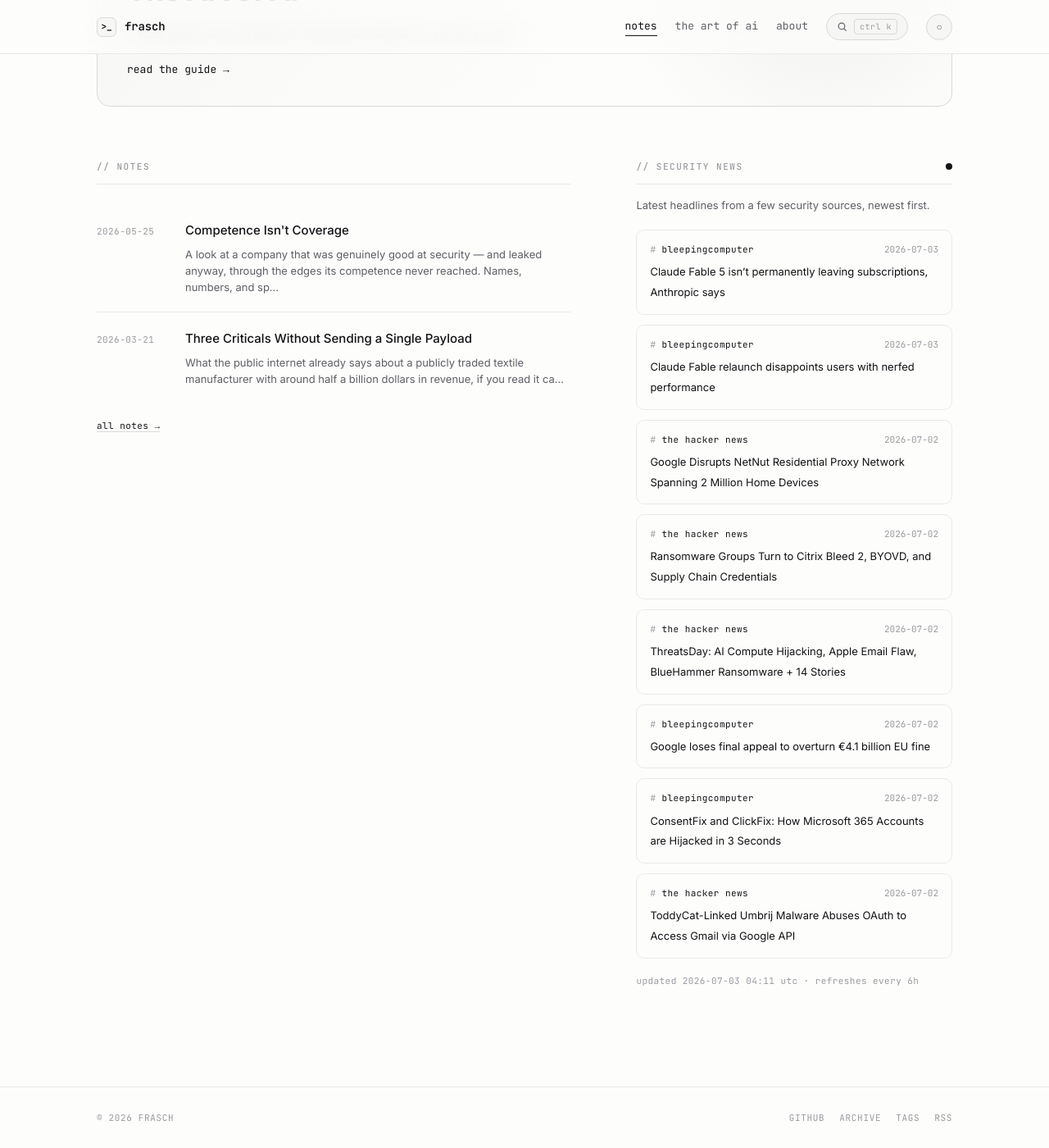
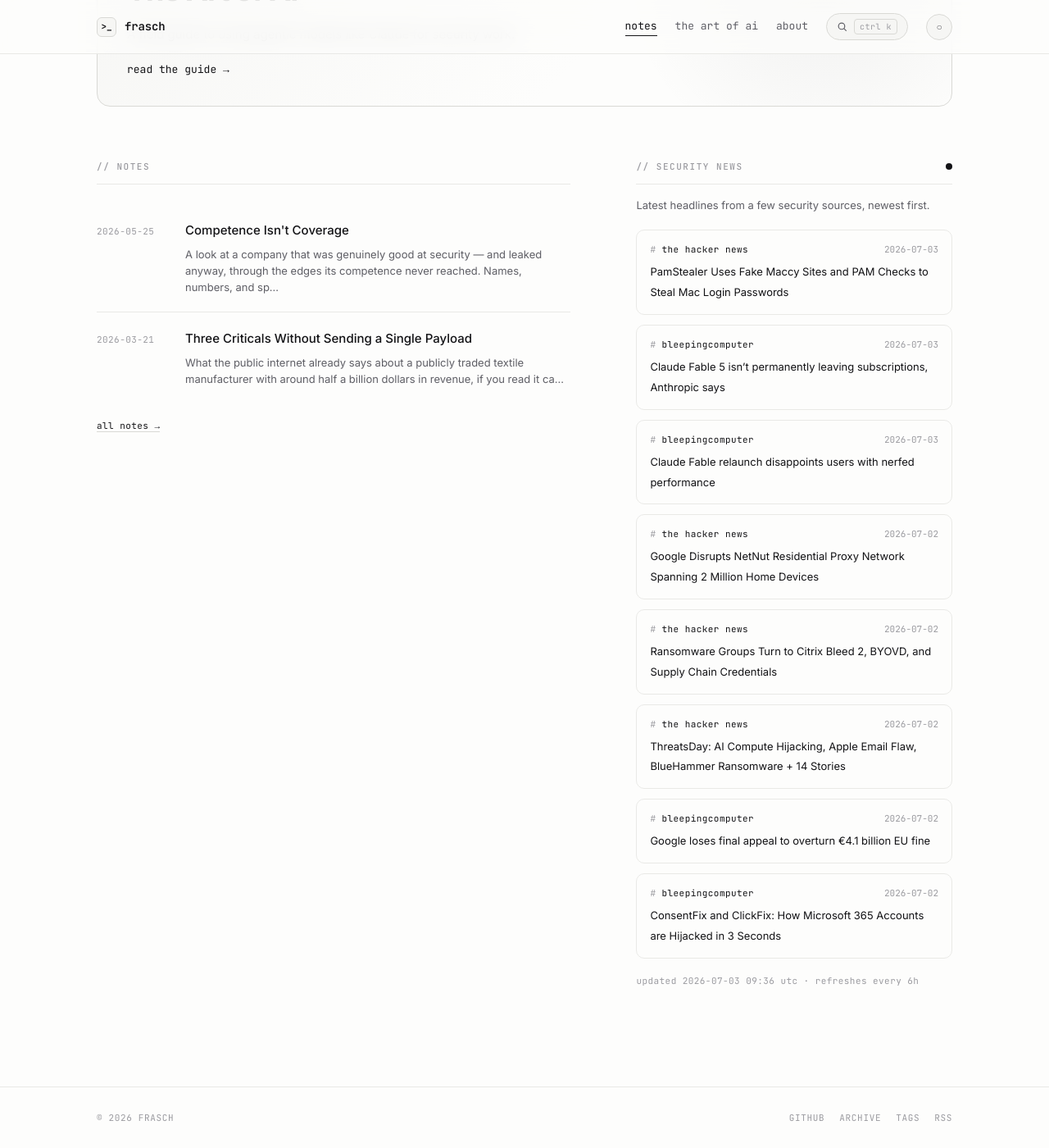
Before and after one commit to whoisfrasch/frasch, a Jekyll site: the page built from index.html, in a window 1280 px wide and 1400 px high, scrolled down 590 px. Shown: the whole window at 82% size. Built offline with Jekyll 4.4.1, drawn with Linux system fonts in a browser that asks for light colours.

Commit message:
Refresh security news feed

```diff
--- a/_data/news.json
+++ b/_data/news.json
@@ -1,6 +1,12 @@
 {
-  "updated": "2026-07-03T04:11:23Z",
+  "updated": "2026-07-03T09:36:42Z",
   "items": [
+    {
+      "source": "the hacker news",
+      "title": "PamStealer Uses Fake Maccy Sites and PAM Checks to Steal Mac Login Passwords",
+      "link": "https://thehackernews.com/2026/07/pamstealer-uses-fake-maccy-sites-and.html",
+      "date": "2026-07-03T08:03:37Z"
+    },
     {
       "source": "bleepingcomputer",
       "title": "Claude Fable 5 isn’t permanently leaving subscriptions, Anthropic says",
@@ -42,12 +48,6 @@
       "title": "ConsentFix and ClickFix: How Microsoft 365 Accounts are Hijacked in 3 Seconds",
       "link": "https://www.bleepingcomputer.com/news/security/consentfix-and-clickfix-how-microsoft-365-accounts-are-hijacked-in-3-seconds/",
       "date": "2026-07-02T14:00:10Z"
-    },
-    {
-      "source": "the hacker news",
-      "title": "ToddyCat-Linked Umbrij Malware Abuses OAuth to Access Gmail via Google API",
-      "link": "https://thehackernews.com/2026/07/toddycat-linked-umbrij-malware-abuses.html",
-      "date": "2026-07-02T13:04:13Z"
     }
   ]
 }
```
